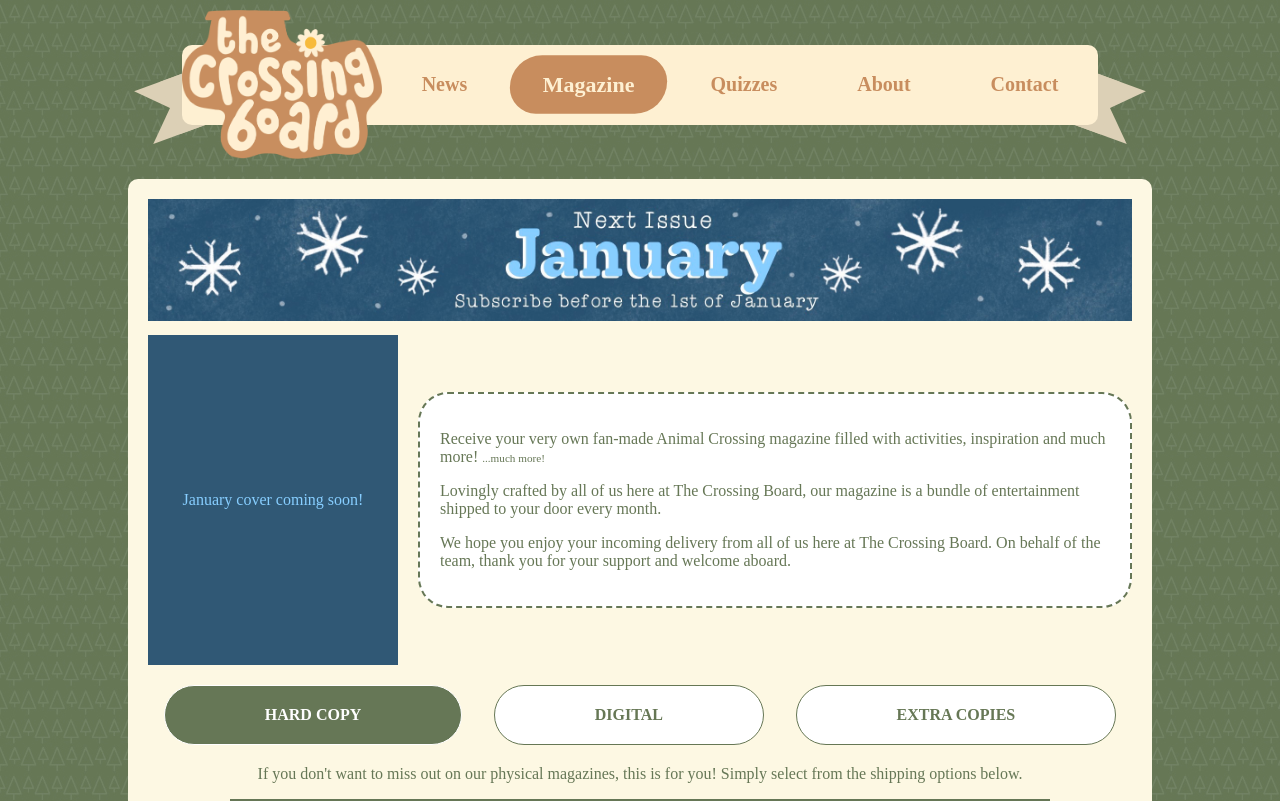
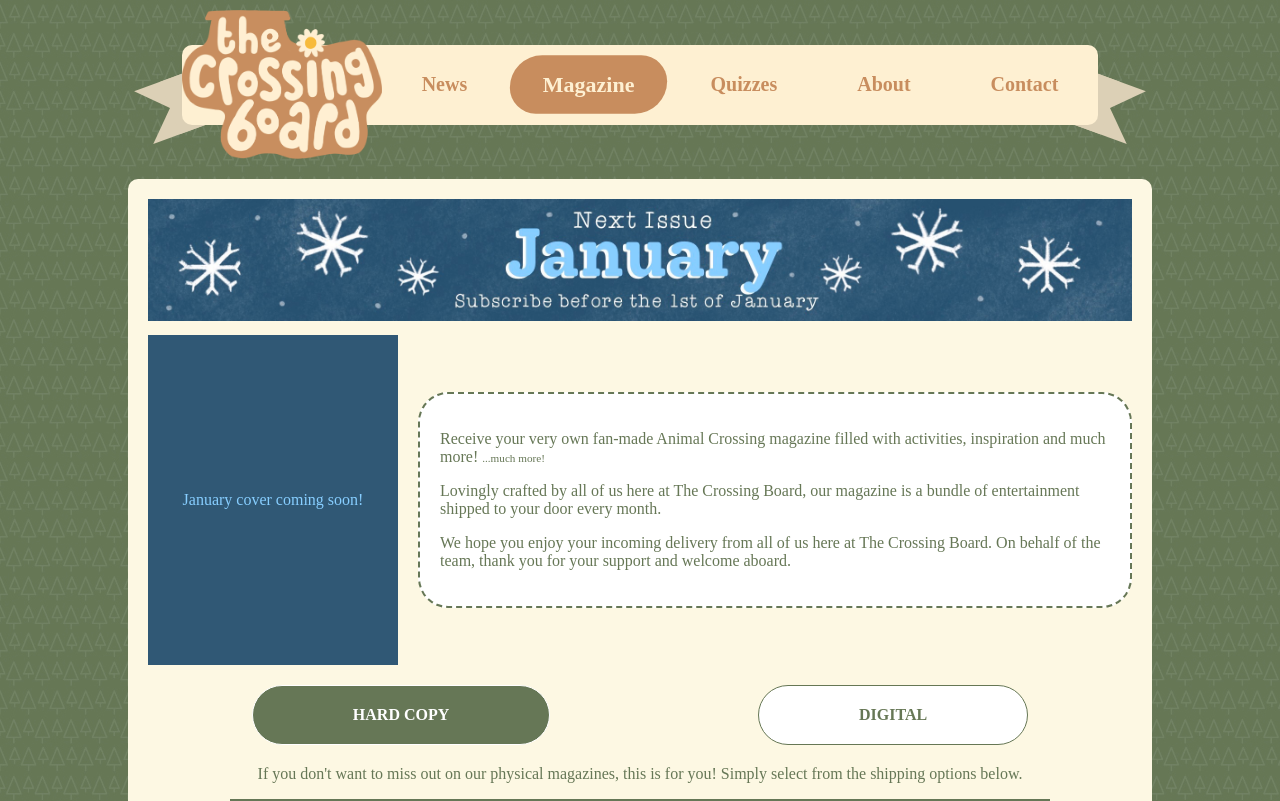
Before and after one commit to myubi/the-crossing-board, a Next.js app: page /magazine in a window 1280 px wide. Shown: the top 801 px of the page. Built offline with nearby package versions, Linux system fonts and the light colour scheme; grey boxes are pictures that could not be loaded; a web font is replaced by a local one.

Commit message:
Remove extra November copies

```diff
--- a/next.config.js
+++ b/next.config.js
@@ -15,11 +15,8 @@ module.exports = ({
       "/about": { page: "/about"},
       "/quiz": { page: "/quiz"},
       "/magazine": { page: "/magazine"},
-      "/halloween": { page: "/halloween"},
-      "/halloween/gate1": { page: "/halloween/gate1"},
       "/success": {page: "/success"},
-      "/sold-out": {page: "/sold-out"},
-      "/extra-magazines": {page: "/extra-magazines"}
+      "/sold-out": {page: "/sold-out"}
     }
 
     return routes
--- a/pages/magazine.js
+++ b/pages/magazine.js
@@ -62,13 +62,6 @@ export default function Magazine ({frontmatter, markdownBody, subscriptionOption
           <div className="magazine-options">
             <div className={`magazine-option-selection ${currentEdition === 'Physical' ? 'active' : ''}`} onClick={() => {setStep('subscription-selection'); setCurrentEdition('Physical'); setShowPaypalButton(false); resetPaypal();}}>Hard Copy</div>
             <div className={`magazine-option-selection ${currentEdition === 'Digital' ? 'active' : ''}`} onClick={() => {setStep('digital-selection'); setCurrentEdition('Digital'); setShowPaypalButton(false); resetPaypal();}}>Digital</div>
-            <Link href="/extra-magazines" prefetch={false}>
-            <a className="extra-magazines-link">
-            <div className="magazine-option-selection">
-              Extra Copies
-            </div>
-            </a>
-            </Link>
           </div>
           <form>
             {step === 'loading' &&
```
